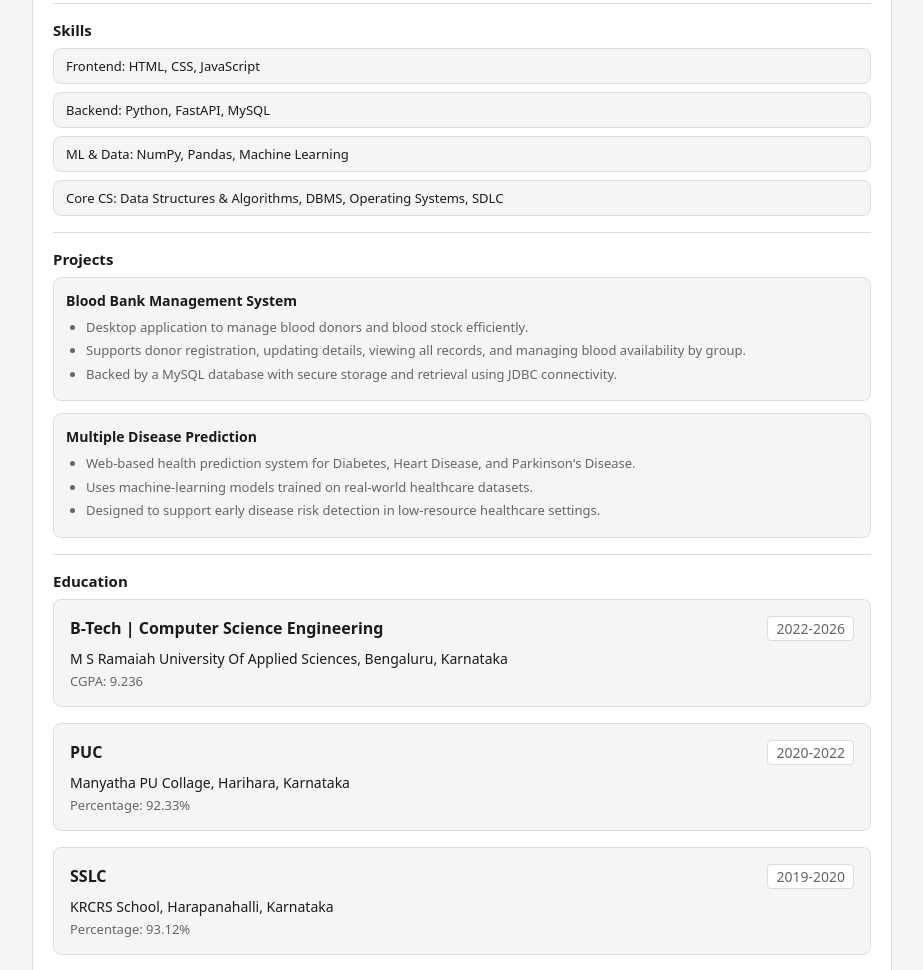
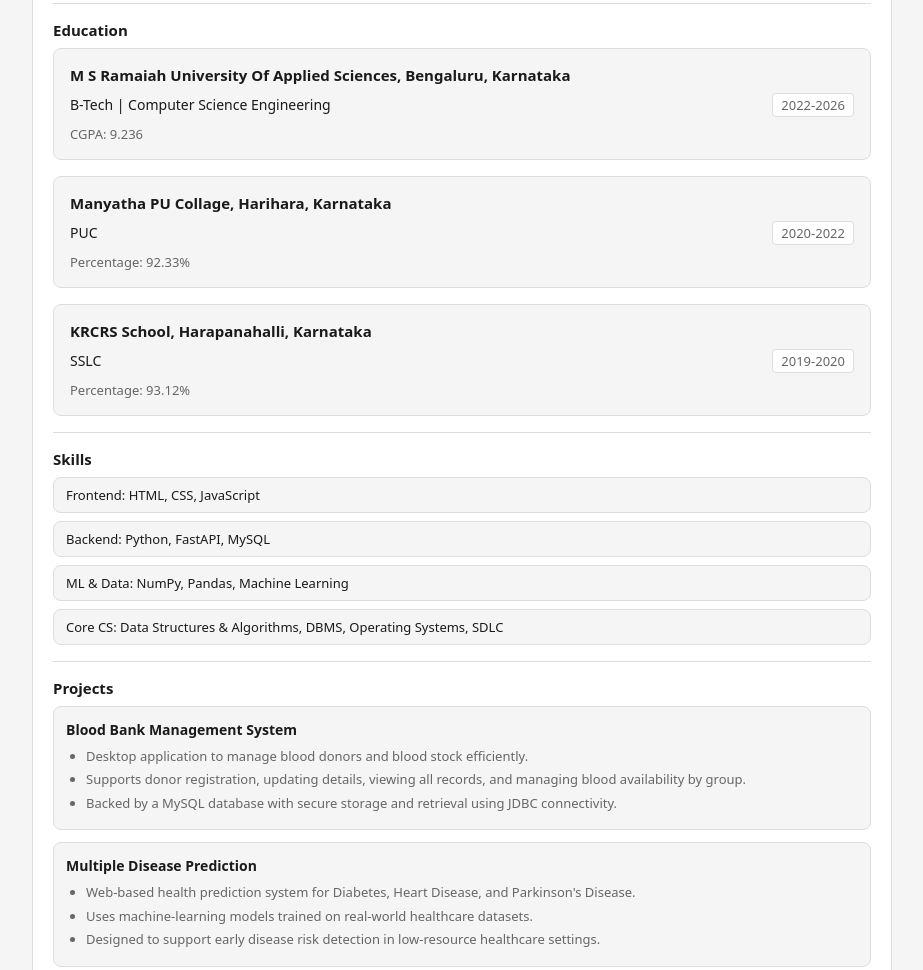
Before and after one commit to anushab-2512/Portfolio-web-app, a plain HTML site: page frontend/portfolio.html in a window 1280 px wide. Shown: the part 331-1301 px from the top of the page, without its empty margins (178-1101 px from the left). Drawn offline with Linux system fonts and the light colour scheme; files that its build step writes are made by us from their sources; sample sign-in values are in the browser's storage; files whose address does not match are found by name.

Commit message:
Refine Education section layout and style per user request

```diff
--- a/frontend/portfolio.html
+++ b/frontend/portfolio.html
@@ -58,6 +58,37 @@
           </div>
 
           <div class="section">
+            <h3>Education</h3>
+            <div class="education-list">
+              <div class="education-item">
+                <div class="education-school"><strong>M S Ramaiah University Of Applied Sciences, Bengaluru,
+                    Karnataka</strong></div>
+                <div class="education-header">
+                  <span>B-Tech | Computer Science Engineering</span>
+                  <span class="year-badge">2022-2026</span>
+                </div>
+                <div class="education-score">CGPA: 9.236</div>
+              </div>
+              <div class="education-item">
+                <div class="education-school"><strong>Manyatha PU Collage, Harihara, Karnataka</strong></div>
+                <div class="education-header">
+                  <span>PUC</span>
+                  <span class="year-badge">2020-2022</span>
+                </div>
+                <div class="education-score">Percentage: 92.33%</div>
+              </div>
+              <div class="education-item">
+                <div class="education-school"><strong>KRCRS School, Harapanahalli, Karnataka</strong></div>
+                <div class="education-header">
+                  <span>SSLC</span>
+                  <span class="year-badge">2019-2020</span>
+                </div>
+                <div class="education-score">Percentage: 93.12%</div>
+              </div>
+            </div>
+          </div>
+
+          <div class="section">
             <h3>Skills</h3>
             <div class="chips" id="skills"></div>
           </div>
@@ -67,35 +98,7 @@
             <div id="projects" class="projects-list"></div>
           </div>
 
-          <div class="section">
-            <h3>Education</h3>
-            <div class="education-list">
-              <div class="education-item">
-                <div class="education-header">
-                  <strong>B-Tech | Computer Science Engineering</strong>
-                  <span>2022-2026</span>
-                </div>
-                <div class="education-school">M S Ramaiah University Of Applied Sciences, Bengaluru, Karnataka</div>
-                <div class="education-score">CGPA: 9.236</div>
-              </div>
-              <div class="education-item">
-                <div class="education-header">
-                  <strong>PUC</strong>
-                  <span>2020-2022</span>
-                </div>
-                <div class="education-school">Manyatha PU Collage, Harihara, Karnataka</div>
-                <div class="education-score">Percentage: 92.33%</div>
-              </div>
-              <div class="education-item">
-                <div class="education-header">
-                  <strong>SSLC</strong>
-                  <span>2019-2020</span>
-                </div>
-                <div class="education-school">KRCRS School, Harapanahalli, Karnataka</div>
-                <div class="education-score">Percentage: 93.12%</div>
-              </div>
-            </div>
-          </div>
+
 
           <div class="section">
             <h3>Certificates</h3>
--- a/frontend/styles.css
+++ b/frontend/styles.css
@@ -524,6 +524,17 @@
   background: var(--bg);
 }
 
+.education-school {
+  font-size: 15px;
+  /* Slightly larger, creating visual hierarchy */
+  margin-bottom: 8px;
+  color: var(--text);
+}
+
+.education-school strong {
+  font-weight: 700;
+}
+
 .education-header {
   display: flex;
   justify-content: space-between;
@@ -533,22 +544,20 @@
   gap: 8px;
 }
 
-.education-header strong {
-  font-size: 16px;
+.education-header span {
+  font-size: 14px;
+  color: var(--text);
+  font-weight: 500;
 }
 
-.education-header span {
-  font-size: 14px;
+.education-header .year-badge {
+  font-size: 13px;
   color: var(--text-muted);
   background: var(--bg-card);
   padding: 2px 8px;
   border-radius: 4px;
   border: 1px solid var(--border);
-}
-
-.education-school {
-  font-size: 14px;
-  margin-bottom: 4px;
+  font-weight: 400;
 }
 
 .education-score {
@@ -563,10 +572,15 @@
   margin: 0;
   display: flex;
   flex-direction: column;
-  gap: 8px;
+  gap: 12px;
+  /* Increased gap */
 }
 
 .certificates-list li {
   font-size: 14px;
   line-height: 1.5;
 }
+
+.certificates-list strong {
+  font-weight: 600;
+}
```
